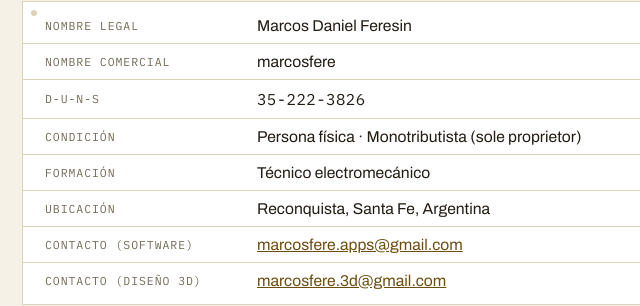
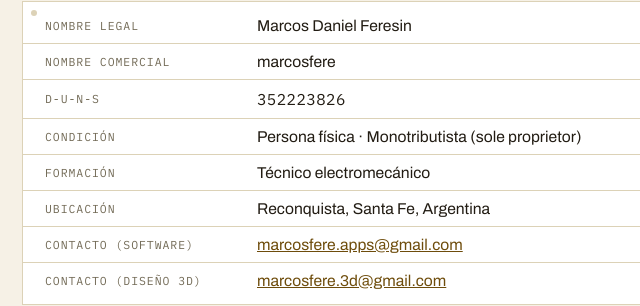
Before and after one commit to marcosfere/marcosfere.github.io, a plain HTML site: page index.html in a window 1280 px wide. Shown: the part 261-567 px from the top of the page, 178-818 px from the left. Drawn offline with Linux system fonts and the light colour scheme.

Commit message:
Format D-U-N-S without hyphens to match dunsguide.com

```diff
--- a/index.html
+++ b/index.html
@@ -313,7 +313,7 @@
     <div class="plate">
       <div class="plate-row"><span class="k">Nombre legal</span><span class="v">Marcos Daniel Feresin</span></div>
       <div class="plate-row"><span class="k">Nombre comercial</span><span class="v">marcosfere</span></div>
-      <div class="plate-row"><span class="k">D-U-N-S</span><span class="v mono-num">35-222-3826</span></div>
+      <div class="plate-row"><span class="k">D-U-N-S</span><span class="v mono-num">352223826</span></div>
       <div class="plate-row"><span class="k">Condición</span><span class="v">Persona física · Monotributista (sole proprietor)</span></div>
       <div class="plate-row"><span class="k">Formación</span><span class="v">Técnico electromecánico</span></div>
       <div class="plate-row"><span class="k">Ubicación</span><span class="v">Reconquista, Santa Fe, Argentina</span></div>
```
